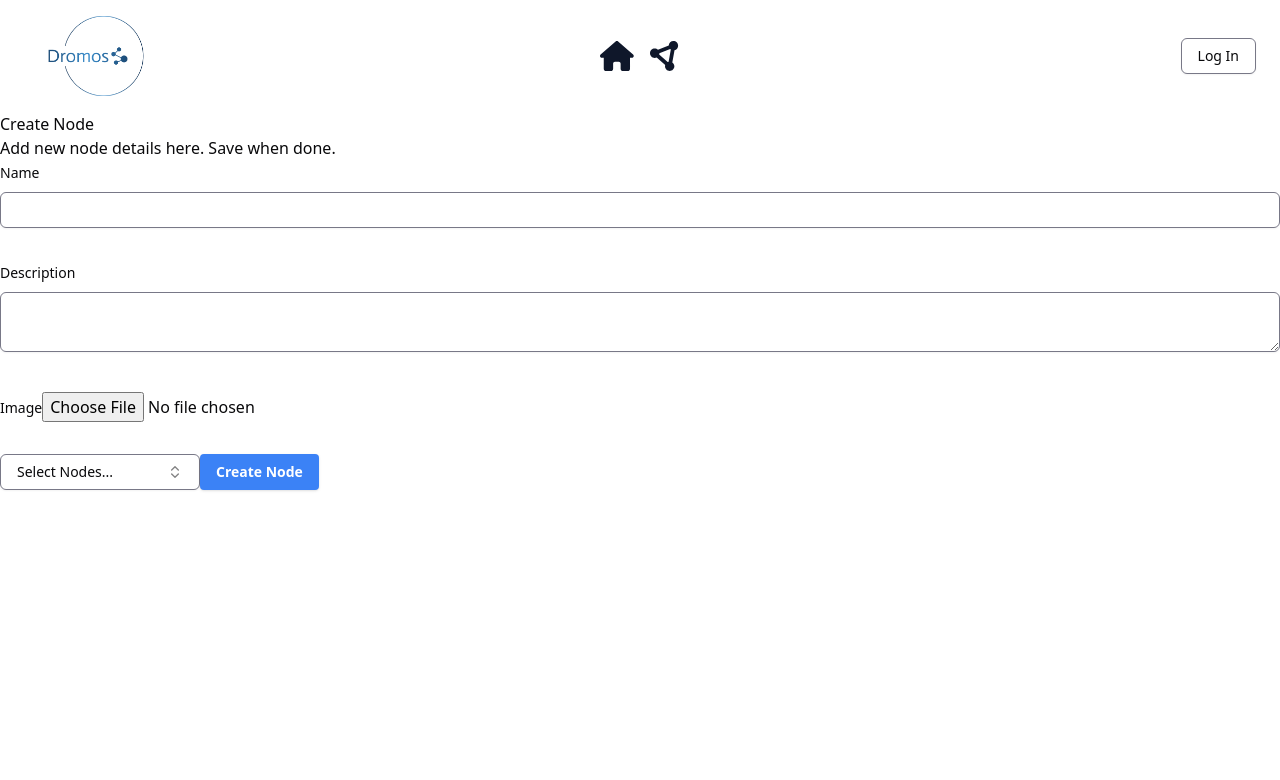
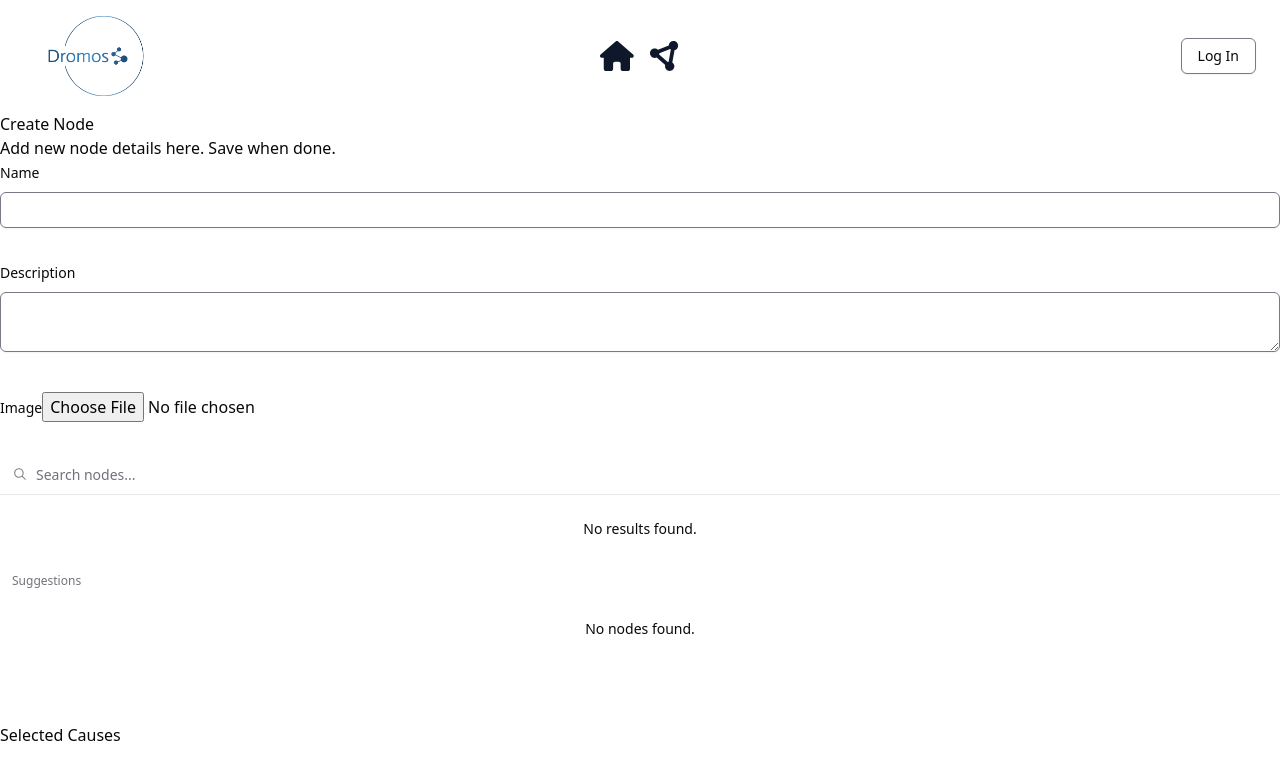
Before and after one commit to laskinner/dromos, a React (Vite) app: page /create-node in a window 1280 px wide. Shown: the top 780 px of the page. Built offline with nearby package versions, Linux system fonts and the light colour scheme.

Commit message:
Removed popover functionality, simplified and fixed commond component for causeSelector

```diff
--- a/src/components/CauseSelector.tsx
+++ b/src/components/CauseSelector.tsx
@@ -1,20 +1,15 @@
 import React, { useState, useEffect } from "react";
 import axios from "axios";
 import { useAreaStore } from "@/stores/useAreaStore";
-import { Check, ChevronsUpDown } from "lucide-react";
 import {
   Command,
   CommandItem,
   CommandEmpty,
+  CommandGroup,
   CommandInput,
+  CommandList,
 } from "@/components/ui/command";
-import {
-  Popover,
-  PopoverTrigger,
-  PopoverContent,
-} from "@/components/ui/popover";
-import { Button } from "@/components/ui/button";
-import { cn } from "@/lib/utils";
+// import { cn } from "@/lib/utils";
 import { NodeData } from "@/lib/interfaces/graphTypes";
 
 interface GraphData {
@@ -25,7 +20,6 @@ export const CauseSelector: React.FC<{
   selectedCauses: string[];
   onSelectionChange: (nodeId: string) => void;
 }> = ({ selectedCauses, onSelectionChange }) => {
-  const [open, setOpen] = useState(false);
   const selectedAreaId = useAreaStore((state) => state.selectedAreaId);
   const [graphData, setGraphData] = useState<GraphData>({ nodes: [] });
 
@@ -55,51 +49,32 @@ export const CauseSelector: React.FC<{
   }, [selectedAreaId]);
 
   return (
-    <Popover open={open} onOpenChange={setOpen}>
-      <PopoverTrigger asChild>
-        <Button
-          variant="outline"
-          role="combobox"
-          aria-expanded={open}
-          className="w-[200px] justify-between"
-        >
-          {selectedCauses.length > 0
-            ? graphData.nodes
-                .filter((node) => selectedCauses.includes(node.id))
-                .map((node) => node.title)
-                .join(", ")
-            : "Select Nodes..."}
-          <ChevronsUpDown className="ml-2 h-4 w-4 shrink-0 opacity-50" />
-        </Button>
-      </PopoverTrigger>
-      <PopoverContent className="w-[200px] p-0">
+    <>
       <Command>
         <CommandInput placeholder="Search nodes..." />
+        <CommandList>
+          <CommandEmpty>No results found.</CommandEmpty>
+          <CommandGroup heading="Suggestions">
             {graphData.nodes.length ? (
               graphData.nodes.map((node) => (
                 <CommandItem
                   key={node.id}
                   onSelect={() => {
                     onSelectionChange(node.id);
-                  setOpen(false);
                   }}
                 >
-                <Check
-                  className={cn(
-                    "mr-2",
-                    selectedCauses.includes(node.id)
-                      ? "opacity-100"
-                      : "opacity-0",
-                  )}
-                />
                   {node.title}
                 </CommandItem>
               ))
             ) : (
               <CommandEmpty>No nodes found.</CommandEmpty>
             )}
+          </CommandGroup>
+        </CommandList>
       </Command>
-      </PopoverContent>
-    </Popover>
+      <br />
+      <h1>Selected Causes</h1>
+      <p>{selectedCauses}</p>
+    </>
   );
 };
```
Lines whose indentation alone changed are shown as unchanged.
